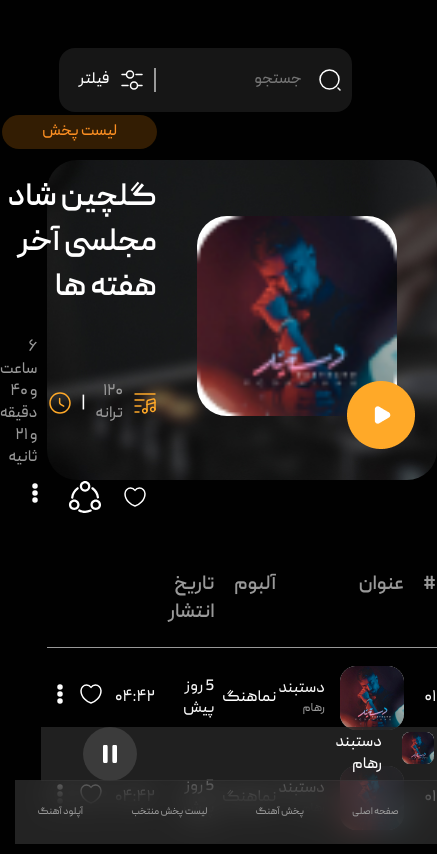
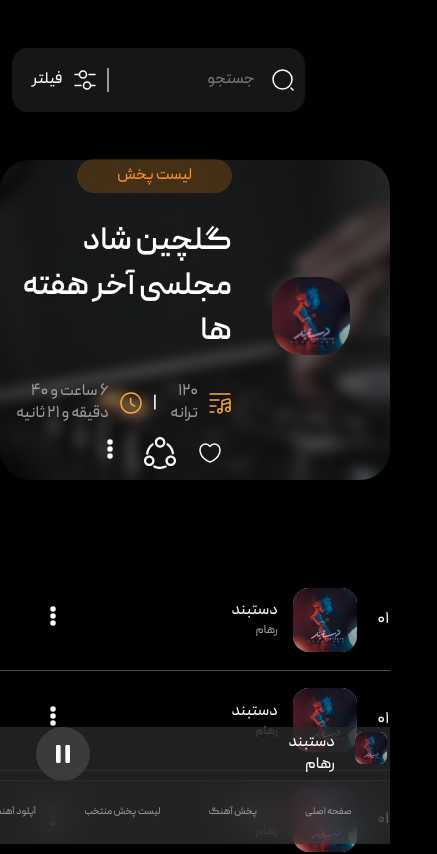
Before and after one commit to nsoroosh/avaland, a Vue app: page /playlists/1 in a window 390 px wide. Shown: the top 854 px of the page, 437 px wide, since content can reach past the window. Built offline with nearby package versions, Linux system fonts and the light colour scheme.

Commit message:
upload page responsived

```diff
--- a/src/components/MusicDetailPoster.vue
+++ b/src/components/MusicDetailPoster.vue
@@ -92,8 +92,8 @@ $background-color: #010101;
   position: relative;
 
   &__image {
-    width: 264px;
-    height: 250px;
+    width: 20vw;
+    aspect-ratio: 1/1;
     border-radius: 30px;
   }
 
--- a/src/components/PlaylistMusics.vue
+++ b/src/components/PlaylistMusics.vue
@@ -262,4 +262,26 @@ $background-color: #010101;
     border-radius: 50%;
   }
 }
+@media only screen and (max-width: 768px) {
+  th {
+    display: none;
+  }
+  tr {
+    border-bottom: 0.5px solid rgba(255, 255, 255, 0.3);
+  }
+  .music-list {
+    &__album-name {
+      display: none;
+    }
+    &__release-time {
+      display: none;
+    }
+    &__time {
+      display: none;
+    }
+    &__like {
+      display: none;
+    }
+  }
+}
 </style>
--- a/src/components/PlaylistPoster.vue
+++ b/src/components/PlaylistPoster.vue
@@ -75,7 +75,7 @@ $background-color: #010101;
     position: relative;
   }
   &__image {
-    width: 200px;
+    width: 20vw;
     border-radius: 30px;
   }
   &__btn-play {
```
